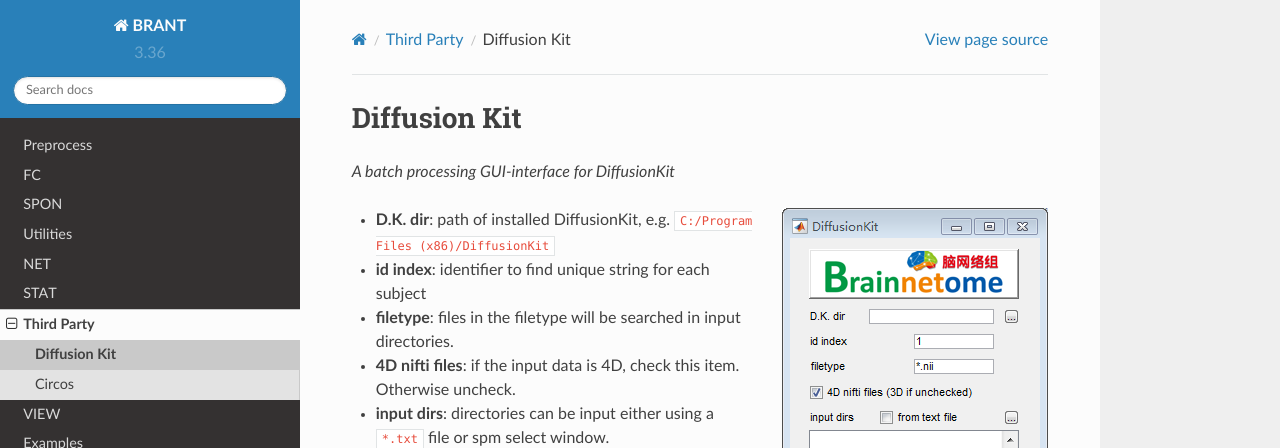
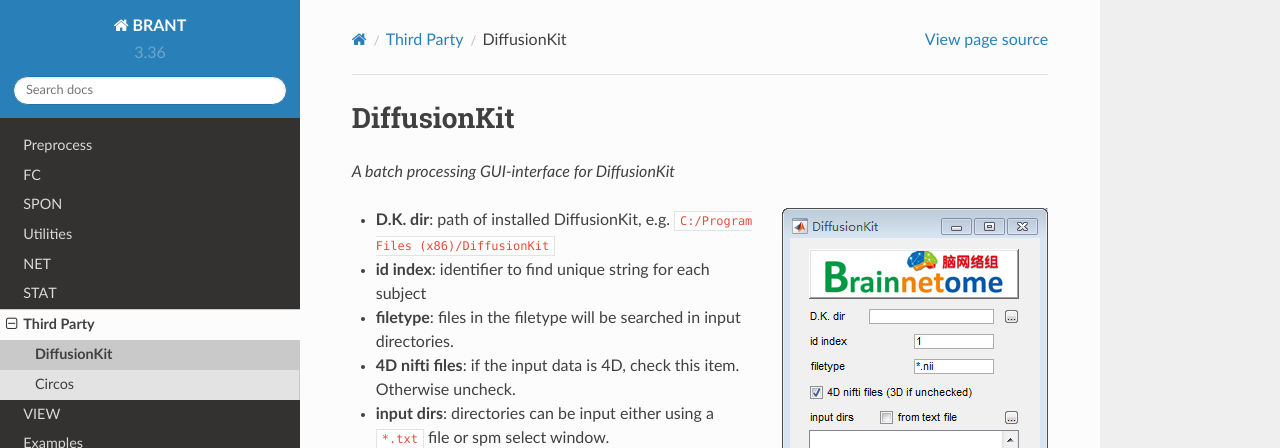
Before and after one commit to YongLiuLab/brant, a Sphinx documentation site: the page built from source/Embedded_Diffusion_Kit.txt, in a window 1280 px wide and 1206 px high. Shown: the top 448 px of the window. Built offline with Sphinx 7.4.7 and the Read the Docs theme 2.0.0, drawn with Linux system fonts in a browser that asks for light colours; pages that are not in the unit, such as notebooks, are missing from menus.

Commit message:
change the view format of DiffusionKit

```diff
--- a/source/Embedded_Diffusion_Kit.txt
+++ b/source/Embedded_Diffusion_Kit.txt
@@ -1,4 +1,4 @@
-Diffusion Kit
+DiffusionKit
 ---------------
 
 *A batch processing GUI-interface for DiffusionKit*
```
